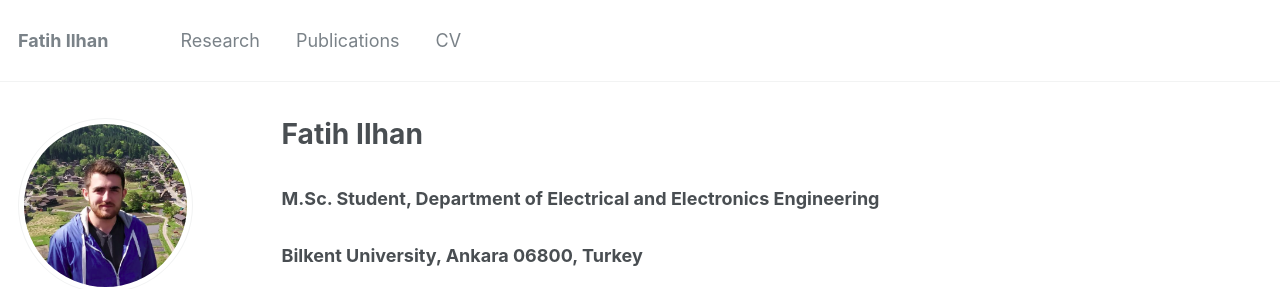
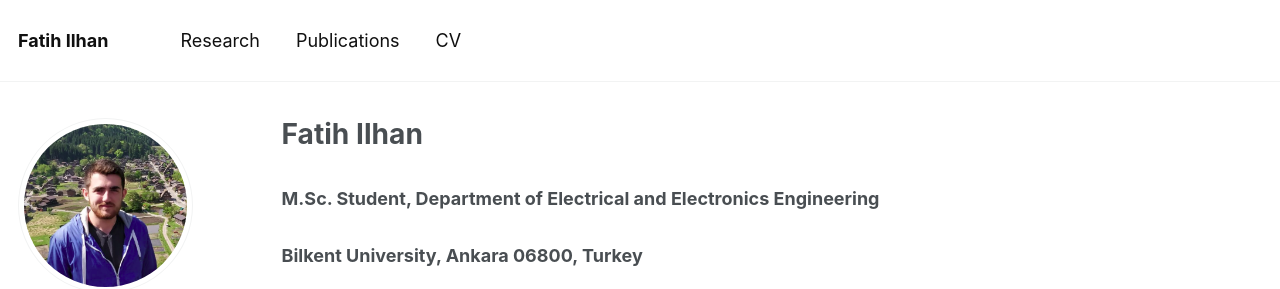
Before and after one commit to fatih-ilhan/fatih-ilhan.github.io, a Jekyll site: the page built from _pages/about.md, in a window 1280 px wide. Shown: the top 289 px of the page. Built offline with Jekyll 4.4.1, drawn with Linux system fonts in a browser that asks for light colours.

Commit message:
Update _navigation.scss

```diff
--- a/_sass/_navigation.scss
+++ b/_sass/_navigation.scss
@@ -181,7 +181,7 @@
     display: block;
     margin: 0 1rem;
     padding: 0.5rem 0;
-    color: $masthead-link-color;
+    color: #101010;
     text-decoration: none;
 
     &:hover {
```
